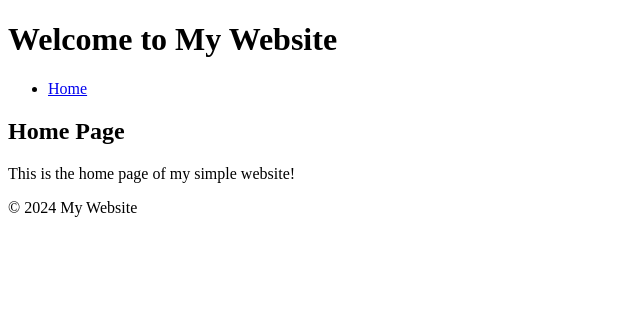
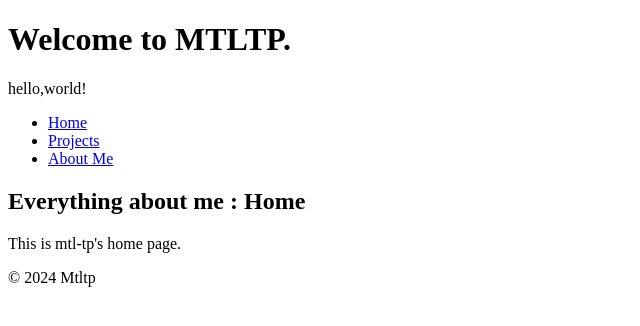
Before and after one commit to mat-tp/mat-tp.github.io, a plain HTML site: page index.html in a window 1280 px wide. Shown: the whole page, without its empty margins (0-640 px from the left). Drawn offline with Linux system fonts and the light colour scheme.

Commit message:
Update index.html

```diff
--- a/index.html
+++ b/index.html
@@ -3,25 +3,36 @@
 <head>
     <meta charset="UTF-8">
     <meta name="viewport" content="width=device-width, initial-scale=1.0">
-
-    <title>My Website</title>
+    <meta name="description" content="MTLTP - Portfolio of Matlala Tshephang">
+    <link rel="stylesheet" href="css/styles.css">
+    <title>MTLTP</title>
 </head>
 <body>
     <header>
-        <h1>Welcome to My Website</h1>
+        <h1>Welcome to MTLTP.</h1>
+        <p>hello,world!</p>
         <nav>
             <ul>
                 <li><a href="index.html">Home</a></li>
+                <!--This links to an .html where can be able to see my projects ,
+                    and some of the explanation.
+
+                      <li><a href="https://github.com/mat-tp/project1">Project 1</a>: Description of the project</li>
+                -->
+                <li><a href="projects.html">Projects</a></li>
+                 <li><a href="about.html">About Me</a></li>
 
             </ul>
         </nav>
     </header>
+
     <main>
-        <h2>Home Page</h2>
-        <p>This is the home page of my simple website!</p>
+        <h2>Everything about me : Home </h2>
+        <p>This is mtl-tp's home page.</p>
     </main>
+
     <footer>
-        <p>&copy; 2024 My Website</p>
+        <p>&copy; 2024 Mtltp</p>
     </footer>
 
 </body>
```
